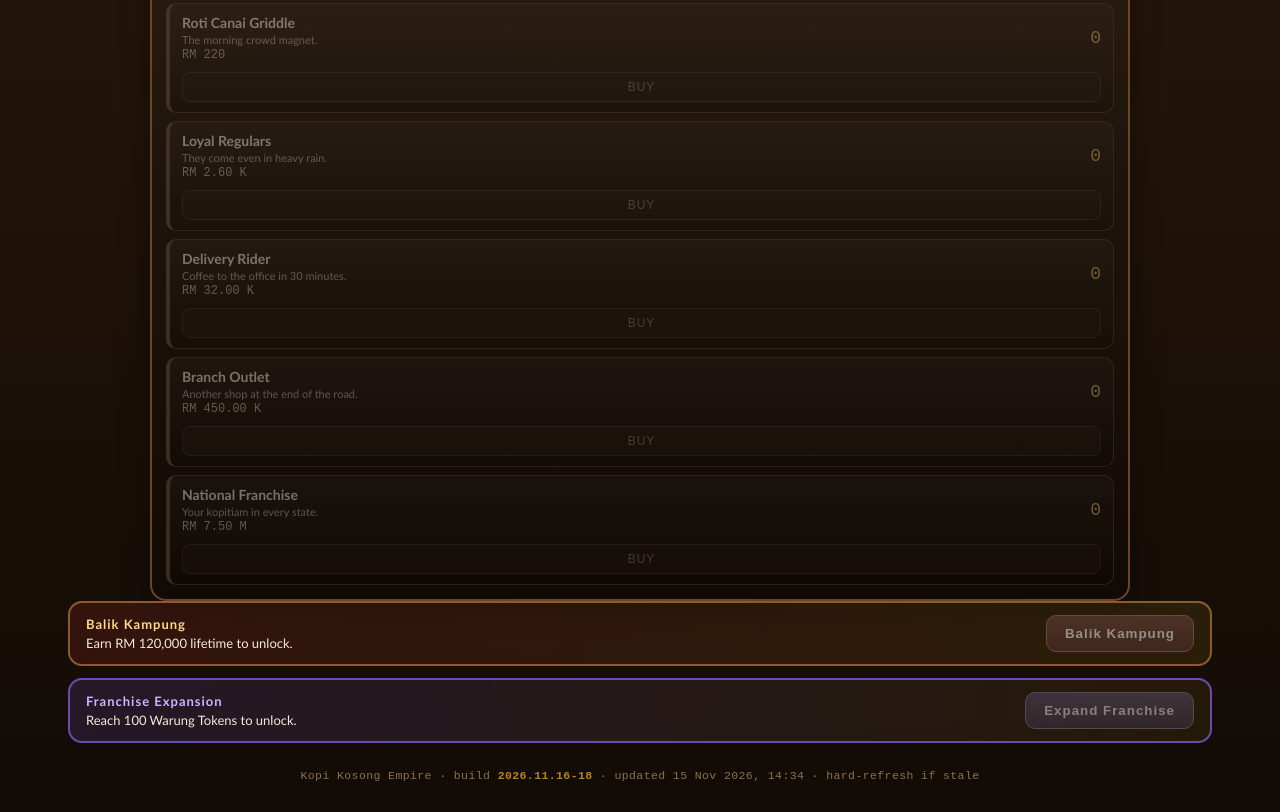
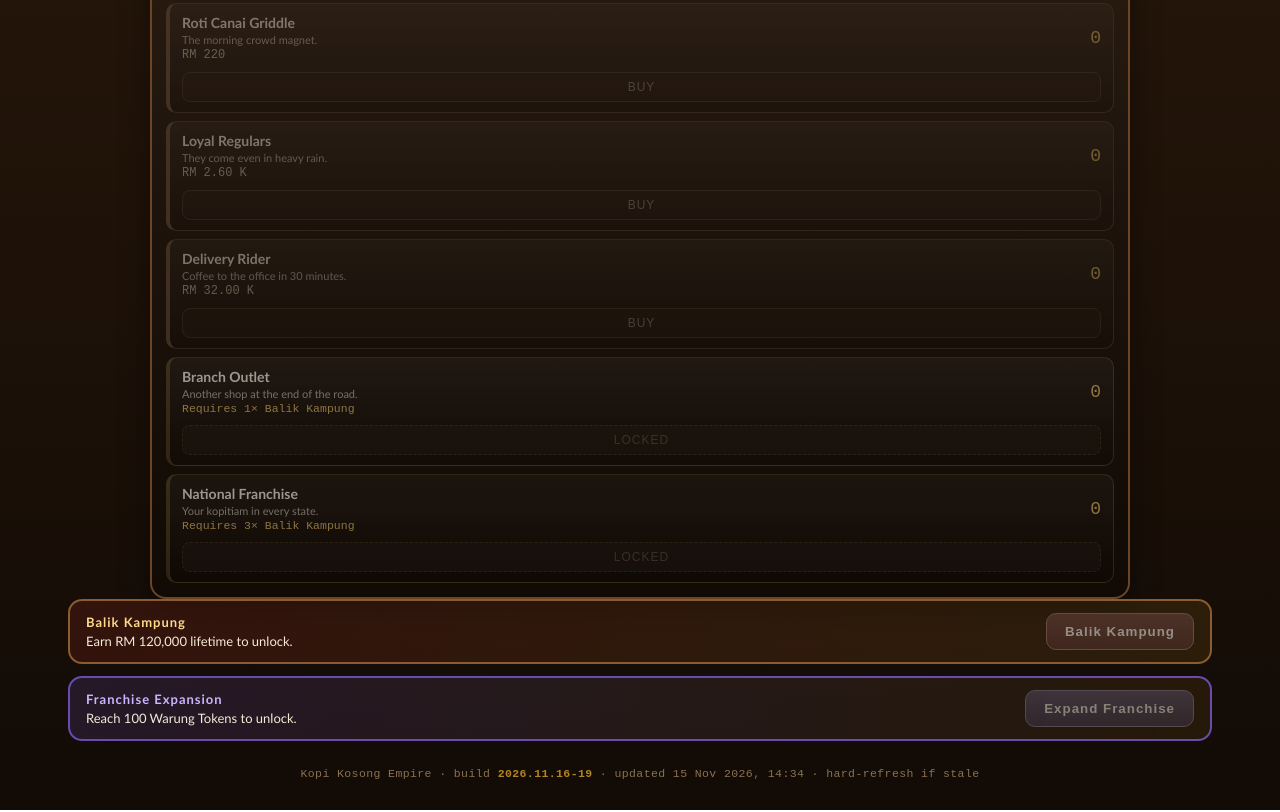
Before and after one commit to Terbyte/KopiKosongEmpire, a website: page index.html in a window 1280 px wide. Shown: the part 1055-1867 px from the top of the page. Drawn offline with Linux system fonts and the light colour scheme; animation ran at ten frames a second.

Commit message:
Gate Branch Outlet at 1 prestige, National Franchise at 3

```diff
--- a/game.js
+++ b/game.js
@@ -83,10 +83,12 @@ const BUILDINGS = [
     bm: 'Kopi sampai ke ofis dalam 30 minit.' },
   { id: 'cawangan', name: 'Cawangan Warung',     nameEn: 'Branch Outlet',    base: 450000,  cps: 5200,
     en: 'Another shop at the end of the road.',
-    bm: 'Satu lagi kedai di hujung jalan.' },
+    bm: 'Satu lagi kedai di hujung jalan.',
+    reqPrestige: 1, req: s => s.prestiges >= 1 },
   { id: 'francais', name: 'Francais Kebangsaan', nameEn: 'National Franchise', base: 7.5e6, cps: 26000,
     en: 'Your kopitiam in every state.',
-    bm: 'Kopitiam anda di setiap negeri.' },
+    bm: 'Kopitiam anda di setiap negeri.',
+    reqPrestige: 3, req: s => s.prestiges >= 3 },
 ];
 
 const ACHIEVEMENTS = [
@@ -268,7 +270,7 @@ const T = {
 };
 
 /* ---------------- state ---------------- */
-const VERSION = '2026.11.16-18';
+const VERSION = '2026.11.16-19';
 const SAVE_KEY = 'kopitiam-kosong-v2';
 const OLD_KEY = 'kopitiam-kosong-v1';
 
@@ -524,6 +526,7 @@ function brew(ev) {
 }
 
 function buy(b, n) {
+  if (b.req && !b.req(S)) return;
   if (n === 'max') n = maxAffordable(b);
   if (!n || n <= 0) return;
   const cost = costFor(b, S.counts[b.id] || 0, n);
@@ -800,9 +803,19 @@ function renderShop() {
       const unit = costFor(b, owned, 1);
       $('cost-' + b.id).textContent = fmtRM(unit) + ' each · ' + fmtRM(cost) + ' for ' + amount.toLocaleString('en-MY');
     }
-    el.classList.toggle('afford', afford);
+    const reqOk = !b.req || b.req(S);
+    el.classList.toggle('afford', afford && reqOk);
     el.classList.toggle('locked', i > 0 && owned === 0 && !gte(S.money, fromNum(b.base * 0.2)));
-    el.querySelector('.buybtn').disabled = !afford;
+    el.classList.toggle('needsPrestige', !reqOk);
+    const btn = el.querySelector('.buybtn');
+    btn.disabled = !afford || !reqOk;
+    if (!reqOk) {
+      $('cost-' + b.id).textContent = (S.lang === 'bm' ? 'Perlu ' : 'Requires ') +
+        b.reqPrestige + '× Balik Kampung';
+      btn.textContent = S.lang === 'bm' ? 'TERKUNCI' : 'LOCKED';
+    } else {
+      btn.textContent = t().buy;
+    }
   });
 }
 
--- a/index.html
+++ b/index.html
@@ -4,7 +4,7 @@
 <meta charset="utf-8" />
 <meta name="viewport" content="width=device-width, initial-scale=1, maximum-scale=1, user-scalable=no, viewport-fit=cover" />
 <title>Kopi Kosong Empire — Kopitiam Idle Game</title>
-<link rel="stylesheet" href="style.css?v=2026.11.16-18" />
+<link rel="stylesheet" href="style.css?v=2026.11.16-19" />
 </head>
 <body>
 
@@ -286,6 +286,6 @@
 
 <div id="toast" class="toast"></div>
 
-<script src="game.js?v=2026.11.16-18"></script>
+<script src="game.js?v=2026.11.16-19"></script>
 </body>
 </html>
--- a/style.css
+++ b/style.css
@@ -1136,3 +1136,7 @@ footer {
 }
 .goal.locked { opacity: .45; border-style: dashed; }
 .goal.locked button { background: #2a1a10; color: #8a7050; }
+
+.item.needsPrestige { opacity: .62; border-color: rgba(240,180,41,.25); }
+.item.needsPrestige .cost { color: var(--kuning); font-size: 11.5px; }
+.item.needsPrestige .buybtn { background: #2a1a10; color: #9a7c52; border: 1px dashed rgba(240,180,41,.35); }
```
Also changed, not shown: ptlong.js (+12 -1 lines).
